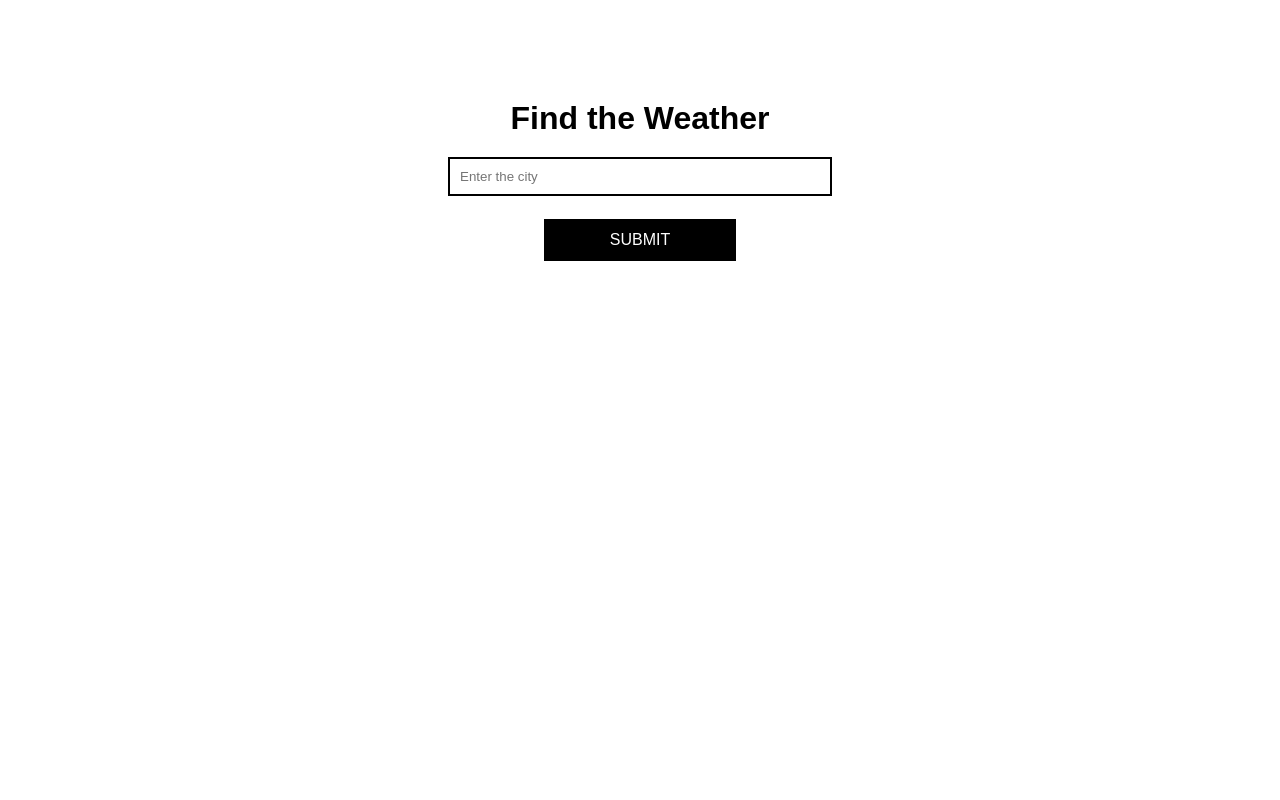
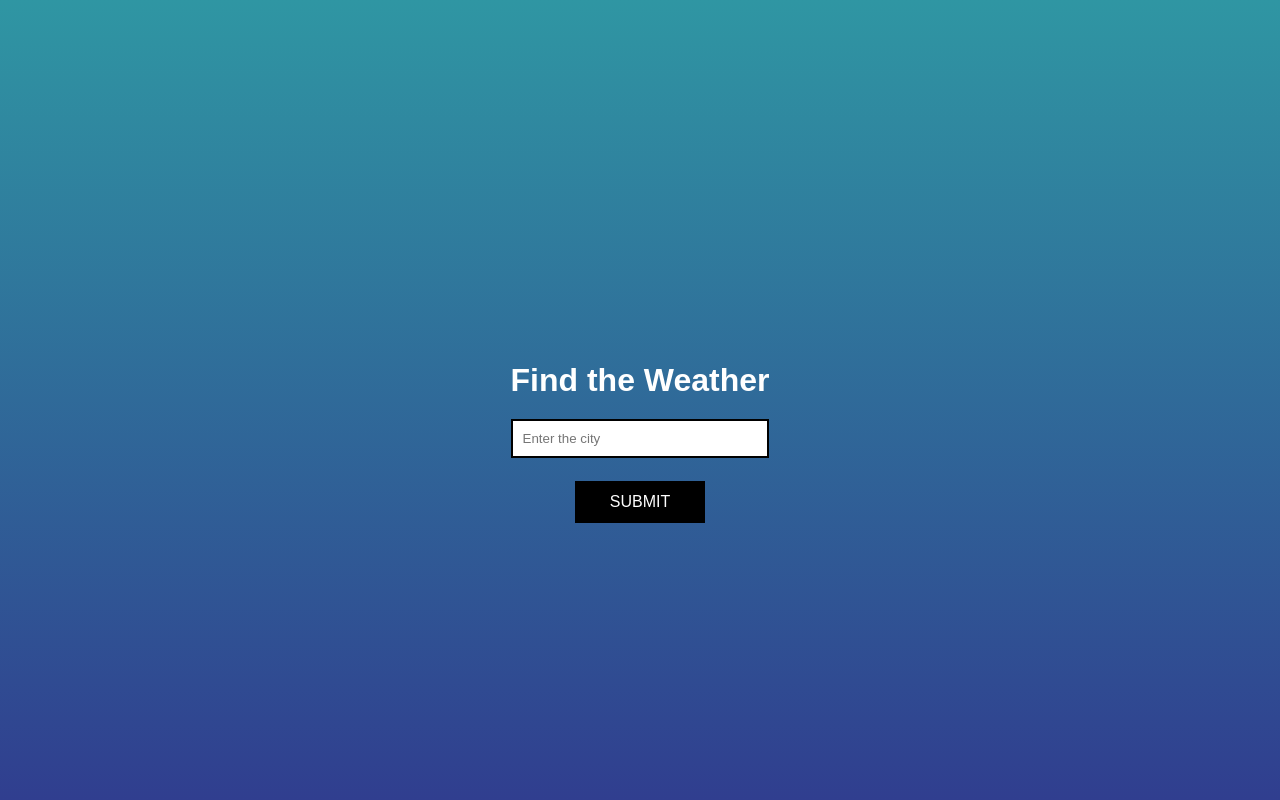
Before and after one commit to poojakelkar/weather-app-django, a Django app: page / in a window 1280 px wide. Run offline with Django 3.2, Linux system fonts and the light colour scheme.

Commit message:
refactor

```diff
--- a/core/templates/core/home.html
+++ b/core/templates/core/home.html
@@ -11,22 +11,32 @@
         <style>
             * {
                 margin: 0;
-                font-family: Arial, Helvetica, sans-serif;
                 box-sizing: border-box;
+
+            }
+            body{
+                height: 100vh;
+                display: flex;
+                justify-content: center;
+                flex-direction: column;
+                align-items: center;
+                background: linear-gradient(rgb(47,150,163),rgb(48,62,143));
+                font-family: sans-serif;
+                color: white;
             }
             #main {
                 text-align: center;
                 padding-top: 100px ;
             }
             input[type="text"]{
-                width: 30%;
+                width: 100%;
                 padding: 10px;
                 border: 2px solid black;
                 margin-bottom: 5px;
                 margin-top: 20px;
             }
             input[type="submit"]{
-                width: 15%;
+                width: 50%;
                 padding: 10px;
                 border: 2px solid black;
                 background: black;
@@ -34,7 +44,7 @@
                 cursor: pointer;
                 font-size: medium;
                 text-transform: uppercase;
-                margin-bottom: 10px;
+                margin-bottom: 15px;
             }
         </style>
     </head>
@@ -52,12 +62,15 @@
                 /><br><br>
                 <input type="submit" value="Submit" />
             </form>
-            {% if weather %}
+            {% if weather.success %}
                <h3>{{weather.region}}</h3>
                <h3>{{weather.daytime}}</h3>
                <h3>{{weather.temp}}</h3>
                <h3>{{weather.status}}</h3>
             {% endif %}
+            {% if weather.error %}
+               <h3>{{weather.error}}</h3>
+            {% endif %}
 
         </div>
     </body>
--- a/core/views.py
+++ b/core/views.py
@@ -26,12 +26,18 @@ def home(request):
         html_content = get_html_content(city)
         from bs4 import BeautifulSoup
         soup = BeautifulSoup(html_content, 'html.parser')
-
-        weather_data = dict()
-        weather_data['region'] = soup.find('div', attrs={'id': 'wob_loc'}).text
-        weather_data['daytime'] = soup.find(
-            'div', attrs={'id': 'wob_dts'}).text
-        weather_data['status'] = soup.find('span', attrs={'id': 'wob_dc'}).text
-        weather_data['temp'] = soup.find('span', attrs={'id': 'wob_tm'}).text
-
+        if soup.find('div', attrs={'id': 'wob_loc'}):
+            weather_data = dict()
+            weather_data['region'] = soup.find(
+                'div', attrs={'id': 'wob_loc'}).text
+            weather_data['daytime'] = soup.find(
+                'div', attrs={'id': 'wob_dts'}).text
+            weather_data['status'] = soup.find(
+                'span', attrs={'id': 'wob_dc'}).text
+            weather_data['temp'] = soup.find(
+                'span', attrs={'id': 'wob_tm'}).text
+            weather_data['success'] = True
+        else:
+            weather_data = dict()
+            weather_data['error'] = "Place not found"
     return render(request, 'core/home.html', {'weather': weather_data})
```
